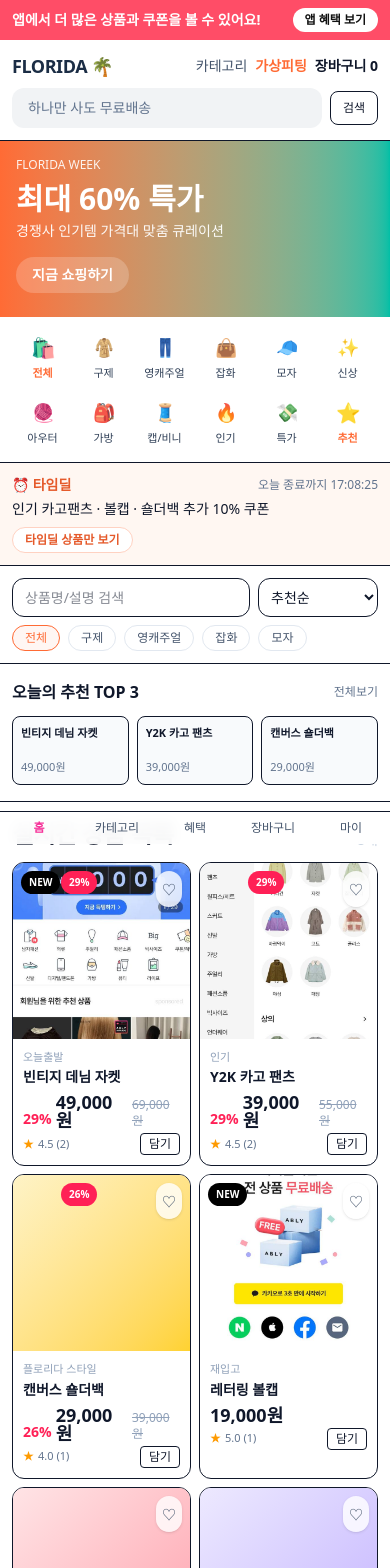
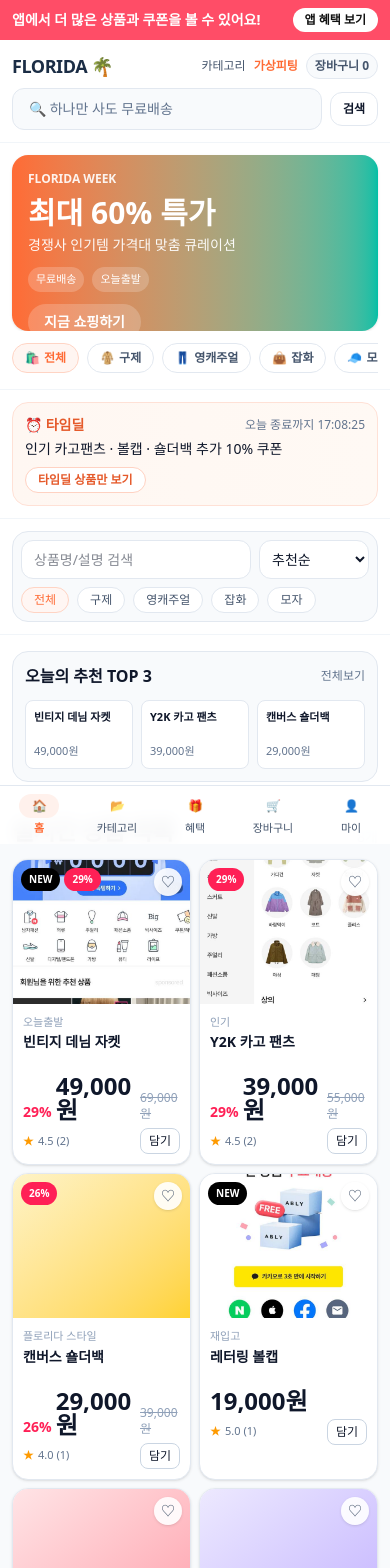
Before and after one commit to dudqks0319-cpu/florida-shop, a Next.js app: page /florida in a window 390 px wide. Shown: the top 1568 px of the page. Built offline with nearby package versions, Linux system fonts and the light colour scheme.

Commit message:
style: polish florida UI to modern mobile app look

```diff
--- a/src/app/florida/page.tsx
+++ b/src/app/florida/page.tsx
@@ -72,8 +72,8 @@
   };
 
   return (
-    <main className="min-h-screen bg-[#f5f6f8]">
-      <div className="max-w-md mx-auto bg-white min-h-screen pb-24">
+    <main className="min-h-screen bg-[#eef1f4]">
+      <div className="max-w-md mx-auto bg-[#f8fafc] min-h-screen pb-24 shadow-[0_0_0_1px_rgba(0,0,0,0.02)]">
         <div className="bg-[#ff4d67] text-white px-3 py-2 flex items-center justify-between text-sm">
           <span className="font-semibold">앱에서 더 많은 상품과 쿠폰을 볼 수 있어요!</span>
           <Link href="/florida/welcome" className="bg-white text-[#111] rounded-full px-3 py-1 text-xs font-semibold">
@@ -86,15 +86,16 @@
         <CategoryBar selected={category} onSelect={setCategory} />
         <TimeDeal onAction={applyTimeDealFilter} />
 
-        <section className="px-3 py-3 border-b bg-white">
-          <div className="grid grid-cols-[1fr_120px] gap-2">
+        <section className="px-3 py-3 border-b border-slate-100 bg-white">
+          <div className="rounded-2xl border border-slate-200 p-2 bg-slate-50">
+            <div className="grid grid-cols-[1fr_110px] gap-2">
               <input
                 value={searchKeyword}
                 onChange={(e) => setSearchKeyword(e.target.value)}
                 placeholder="상품명/설명 검색"
-              className="rounded-xl border px-3 py-2 text-sm"
+                className="rounded-xl border border-slate-200 bg-white px-3 py-2 text-sm"
               />
-            <select value={sort} onChange={(e) => setSort(e.target.value as SortKey)} className="rounded-xl border px-2 py-2 text-sm">
+              <select value={sort} onChange={(e) => setSort(e.target.value as SortKey)} className="rounded-xl border border-slate-200 bg-white px-2 py-2 text-sm">
                 <option value="recommend">추천순</option>
                 <option value="price_low">낮은가격순</option>
                 <option value="price_high">높은가격순</option>
@@ -107,37 +108,42 @@
                 <button
                   key={c}
                   onClick={() => setCategory(c as FloridaCategory)}
-                className={`rounded-full border px-3 py-1 text-xs ${category === c ? "border-[#FF6B35] text-[#FF6B35] bg-[#fff6f3]" : "border-slate-200 text-slate-600"}`}
+                  className={`rounded-full border px-3 py-1 text-xs ${
+                    category === c ? "border-[#ffd4c4] text-[#FF6B35] bg-[#fff6f3]" : "border-slate-200 bg-white text-slate-600"
+                  }`}
                 >
                   {c}
                 </button>
               ))}
             </div>
+          </div>
         </section>
 
-        <section className="px-3 py-4 border-b bg-white">
+        <section className="px-3 py-4 border-b border-slate-100 bg-white">
+          <div className="rounded-2xl border border-slate-200 p-3 bg-slate-50">
             <div className="flex items-center justify-between">
               <h3 className="text-base font-extrabold">오늘의 추천 TOP 3</h3>
               <Link href="/florida/all" className="text-xs text-slate-500">전체보기</Link>
             </div>
             <div className="mt-3 grid grid-cols-3 gap-2">
               {topPicks.map((p) => (
-              <Link key={p.id} href={`/florida/product/${p.id}`} onClick={() => pushRecent(p.id)} className="rounded-lg border p-2 bg-slate-50">
+                <Link key={p.id} href={`/florida/product/${p.id}`} onClick={() => pushRecent(p.id)} className="rounded-lg border border-slate-200 p-2 bg-white">
                   <p className="text-[11px] font-semibold line-clamp-2 min-h-[30px]">{p.name}</p>
                   <p className="text-[11px] text-slate-500 mt-1">{p.price.toLocaleString("ko-KR")}원</p>
                 </Link>
               ))}
+            </div>
           </div>
         </section>
 
         <section className="px-3 py-4">
           <div className="flex items-end justify-between">
             <h3 className="text-2xl font-black tracking-tight">실시간 상품 목록</h3>
-            <span className="text-slate-300 text-sm">{filteredProducts.length}개</span>
+            <span className="text-slate-400 text-sm">{filteredProducts.length}개</span>
           </div>
 
           {filteredProducts.length === 0 ? (
-            <div className="mt-3 rounded-xl border bg-slate-50 p-6 text-center text-sm text-slate-500">
+            <div className="mt-3 rounded-2xl border border-slate-200 bg-white p-6 text-center text-sm text-slate-500">
               조건에 맞는 상품이 없습니다. 카테고리/검색어를 바꿔보세요.
             </div>
           ) : (
--- a/src/components/home/CategoryBar.tsx
+++ b/src/components/home/CategoryBar.tsx
@@ -24,18 +24,20 @@
 
 export default function CategoryBar({ selected = "전체", onSelect }: CategoryBarProps) {
   return (
-    <section className="px-3 py-4 border-b bg-white">
-      <div className="grid grid-cols-6 gap-y-4 text-center">
+    <section className="px-3 py-3 border-b border-slate-100 bg-white">
+      <div className="flex gap-2 overflow-x-auto scrollbar-hide pb-1">
         {QUICK_MENUS.map((m, idx) => {
           const active = selected === m.key || (selected !== "전체" && m.key === selected && idx > 0);
           return (
             <button
               key={`${m.label}-${idx}`}
-              className="flex flex-col items-center gap-1"
+              className={`shrink-0 inline-flex items-center gap-1 rounded-full border px-3 py-1.5 text-xs font-semibold transition-colors ${
+                active ? "border-[#ffd4c4] bg-[#fff5f1] text-[#FF6B35]" : "border-slate-200 bg-white text-slate-600"
+              }`}
               onClick={() => onSelect?.(m.key)}
             >
-              <span className={`text-lg transition-transform ${active ? "scale-110" : "opacity-90"}`}>{m.icon}</span>
-              <span className={`text-[11px] ${active ? "text-[#FF6B35] font-semibold" : "text-slate-700"}`}>{m.label}</span>
+              <span>{m.icon}</span>
+              <span>{m.label}</span>
             </button>
           );
         })}
--- a/src/components/home/HeroBanner.tsx
+++ b/src/components/home/HeroBanner.tsx
@@ -9,17 +9,34 @@
 
 export default function HeroBanner({ image }: HeroBannerProps) {
   if (image) {
-    return <img src={image} alt="메인 배너" className="w-full h-44 object-cover" />;
+    return (
+      <section className="px-3 pt-3 bg-white">
+        <div className="relative h-44 rounded-2xl overflow-hidden">
+          <img src={image} alt="메인 배너" className="w-full h-full object-cover" />
+          <div className="absolute inset-0 bg-black/20" />
+          <div className="absolute left-4 bottom-4 text-white">
+            <p className="text-xs font-semibold">FLORIDA PICK</p>
+            <p className="text-lg font-black mt-1">이번 주 추천 스타일</p>
+          </div>
+        </div>
+      </section>
+    );
   }
 
   return (
-    <div className="bg-gradient-to-r from-[#FF6B35] to-[#00BFA6] text-white p-4 h-44">
-      <p className="text-xs opacity-90">FLORIDA WEEK</p>
-      <h2 className="text-3xl font-black mt-2">최대 60% 특가</h2>
-      <p className="text-sm mt-1 opacity-95">경쟁사 인기템 가격대 맞춤 큐레이션</p>
-      <Link href="/florida/all" className="mt-4 inline-flex bg-white/20 rounded-full px-4 py-2 text-sm font-semibold">
-        지금 쇼핑하기
-      </Link>
-    </div>
+    <section className="px-3 pt-3 bg-white">
+      <div className="h-44 rounded-2xl bg-gradient-to-r from-[#FF6B35] to-[#00BFA6] text-white p-4 shadow-sm">
+        <p className="text-xs opacity-90 font-semibold">FLORIDA WEEK</p>
+        <h2 className="text-3xl font-black mt-2">최대 60% 특가</h2>
+        <p className="text-sm mt-1 opacity-95">경쟁사 인기템 가격대 맞춤 큐레이션</p>
+        <div className="mt-3 flex gap-2 text-[11px]">
+          <span className="rounded-full bg-white/20 px-2 py-1">무료배송</span>
+          <span className="rounded-full bg-white/20 px-2 py-1">오늘출발</span>
+        </div>
+        <Link href="/florida/all" className="mt-3 inline-flex bg-white/20 rounded-full px-4 py-2 text-sm font-semibold">
+          지금 쇼핑하기
+        </Link>
+      </div>
+    </section>
   );
 }
--- a/src/components/home/TimeDeal.tsx
+++ b/src/components/home/TimeDeal.tsx
@@ -33,18 +33,20 @@
   const remainText = useMemo(() => getRemainText(remainSec), [remainSec]);
 
   return (
-    <section className="px-3 py-3 border-b bg-[#fff7f2]">
+    <section className="px-3 py-3 border-b border-slate-100 bg-white">
+      <div className="rounded-2xl border border-[#ffe1d6] bg-gradient-to-r from-[#fff7f2] to-[#fff9f4] p-3">
         <div className="flex items-center justify-between">
           <p className="font-bold text-sm text-[#E55A2B]">⏰ 타임딜</p>
           <p className="text-xs text-slate-500">오늘 종료까지 {remainText}</p>
         </div>
-      <p className="mt-1 text-sm">인기 카고팬츠 · 볼캡 · 숄더백 추가 10% 쿠폰</p>
+        <p className="mt-1 text-sm font-medium">인기 카고팬츠 · 볼캡 · 숄더백 추가 10% 쿠폰</p>
         <button
           onClick={onAction}
           className="mt-2 text-xs font-semibold rounded-full border border-[#ffd2c2] bg-white px-3 py-1 text-[#E55A2B]"
         >
           타임딜 상품만 보기
         </button>
+      </div>
     </section>
   );
 }
--- a/src/components/layout/BottomNav.tsx
+++ b/src/components/layout/BottomNav.tsx
@@ -4,11 +4,11 @@
 import { usePathname } from "next/navigation";
 
 const navItems = [
-  { href: "/florida", label: "홈" },
-  { href: "/florida/all", label: "카테고리" },
-  { href: "/florida/welcome", label: "혜택" },
-  { href: "/florida/cart", label: "장바구니" },
-  { href: "/florida/mypage", label: "마이" },
+  { href: "/florida", label: "홈", icon: "🏠" },
+  { href: "/florida/all", label: "카테고리", icon: "📂" },
+  { href: "/florida/welcome", label: "혜택", icon: "🎁" },
+  { href: "/florida/cart", label: "장바구니", icon: "🛒" },
+  { href: "/florida/mypage", label: "마이", icon: "👤" },
 ];
 
 export default function BottomNav() {
@@ -20,13 +20,20 @@
   }
 
   return (
-    <nav className="fixed bottom-0 inset-x-0 border-t bg-white/95 backdrop-blur">
-      <div className="max-w-md mx-auto grid grid-cols-5 text-center py-2 text-xs">
+    <nav className="fixed bottom-0 inset-x-0 border-t border-slate-200 bg-white/95 backdrop-blur">
+      <div className="max-w-md mx-auto grid grid-cols-5 py-2">
         {navItems.map((item) => {
           const isActive = item.href === "/florida" ? pathname === "/florida" : pathname.startsWith(item.href);
           return (
-            <Link key={item.href} href={item.href} className={isActive ? "text-pink-500 font-semibold" : "text-slate-600"}>
-              {item.label}
+            <Link key={item.href} href={item.href} className="text-center">
+              <span
+                className={`mx-auto h-6 w-10 rounded-full text-[12px] flex items-center justify-center ${
+                  isActive ? "bg-[#fff1ec] text-[#FF6B35]" : "text-slate-500"
+                }`}
+              >
+                {item.icon}
+              </span>
+              <span className={`text-[11px] mt-0.5 block ${isActive ? "text-[#FF6B35] font-semibold" : "text-slate-600"}`}>{item.label}</span>
             </Link>
           );
         })}
--- a/src/components/layout/Header.tsx
+++ b/src/components/layout/Header.tsx
@@ -13,22 +13,33 @@
 
   return (
     <>
-    <header className="px-3 py-3 border-b bg-white sticky top-0 z-20">
+      <header className="px-3 pt-3 pb-3 border-b border-slate-100 bg-white/95 sticky top-0 z-30 backdrop-blur">
         <div className="flex items-center justify-between gap-2">
           <Link href="/florida" className="text-lg font-black tracking-tight text-[#1B2D45]">
             FLORIDA <span className="text-[#FF6B35]">🌴</span>
           </Link>
-        <div className="flex items-center gap-2 text-sm">
-          <Link href="/florida/all" className="text-slate-600">카테고리</Link>
+          <div className="flex items-center gap-2 text-xs text-slate-600">
+            <Link href="/florida/all" className="hover:text-[#FF6B35]">카테고리</Link>
             <Link href="/florida/virtual-tryon" className="text-[#FF6B35] font-semibold">가상피팅</Link>
-          <Link href="/florida/cart" className="font-semibold">장바구니 {cartCount}</Link>
+            <Link href="/florida/cart" className="rounded-full border border-slate-200 px-2 py-1 font-semibold bg-slate-50">
+              장바구니 {cartCount}
+            </Link>
           </div>
         </div>
+
         <div className="mt-2 grid grid-cols-[1fr_auto] gap-2 items-center">
-        <button onClick={() => setShowSearch(true)} className="bg-[#f1f3f5] rounded-xl px-4 py-2.5 text-sm text-left text-slate-500">하나만 사도 무료배송</button>
-        <button onClick={() => setShowSearch(true)} className="text-xs px-3 py-2 rounded-lg border">검색</button>
+          <button
+            onClick={() => setShowSearch(true)}
+            className="rounded-xl border border-slate-200 bg-slate-50 px-4 py-2.5 text-sm text-left text-slate-500"
+          >
+            🔍 하나만 사도 무료배송
+          </button>
+          <button onClick={() => setShowSearch(true)} className="text-xs px-3 py-2 rounded-xl border border-slate-200 bg-white font-semibold">
+            검색
+          </button>
         </div>
       </header>
+
       <SearchModal isOpen={showSearch} onClose={() => setShowSearch(false)} />
     </>
   );
--- a/src/components/product/ProductCard.tsx
+++ b/src/components/product/ProductCard.tsx
@@ -46,53 +46,61 @@
   const discountRate = originalPrice ? Math.round(((originalPrice - price) / originalPrice) * 100) : 0;
 
   return (
-    <article className="rounded-xl border bg-white overflow-hidden">
+    <article className="rounded-2xl border border-slate-200 bg-white overflow-hidden shadow-sm hover:shadow-md transition-shadow">
       <div className="relative">
         <Link href={`/florida/product/${id}`} onClick={onOpen}>
           {image ? (
-            <Image src={image} alt={name} width={320} height={320} className="w-full h-44 object-cover" />
+            <Image src={image} alt={name} width={320} height={320} className="w-full h-36 object-cover" />
           ) : (
-            <div className={`w-full h-44 bg-gradient-to-br ${colorClass || "from-slate-100 to-slate-300"}`} />
+            <div className={`w-full h-36 bg-gradient-to-br ${colorClass || "from-slate-100 to-slate-300"}`} />
           )}
         </Link>
 
-        {isNew && <span className="absolute top-2 left-2 text-[10px] font-bold bg-black text-white rounded-full px-2 py-1">NEW</span>}
-        {discountRate > 0 && <span className="absolute top-2 left-12 text-[10px] font-bold bg-rose-500 text-white rounded-full px-2 py-1">{discountRate}%</span>}
+        <div className="absolute top-2 left-2 flex items-center gap-1">
+          {isNew && <span className="text-[10px] font-bold bg-black text-white rounded-full px-2 py-1">NEW</span>}
+          {discountRate > 0 && <span className="text-[10px] font-bold bg-rose-500 text-white rounded-full px-2 py-1">{discountRate}%</span>}
+        </div>
 
         <button
           onClick={() => {
             if (onToggleWish) onToggleWish();
             else setLocalWish(!isWished);
           }}
-          className="absolute top-2 right-2 z-10 p-1.5 rounded-full bg-white/80 backdrop-blur-sm shadow-sm transition-all hover:scale-110"
+          className="absolute top-2 right-2 z-10 h-7 w-7 rounded-full bg-white/90 backdrop-blur-sm shadow-sm text-sm"
           aria-label="찜하기"
         >
-          <span className={`text-sm ${isWished ? "text-rose-500" : "text-slate-600"}`}>{isWished ? "♥" : "♡"}</span>
+          <span className={`${isWished ? "text-rose-500" : "text-slate-600"}`}>{isWished ? "♥" : "♡"}</span>
         </button>
       </div>
 
       <div className="p-2.5">
         {shopName && <p className="text-[11px] text-slate-400">{shopName}</p>}
-        <Link href={`/florida/product/${id}`} onClick={onOpen} className="text-sm font-semibold line-clamp-2 mt-0.5 block">
+        <Link href={`/florida/product/${id}`} onClick={onOpen} className="text-sm font-semibold line-clamp-2 mt-0.5 block min-h-[36px]">
           {name}
         </Link>
 
         <div className="mt-1.5 flex items-end gap-1">
           {discountRate > 0 && <span className="text-rose-500 font-bold text-sm">{discountRate}%</span>}
-          <span className="text-lg font-extrabold leading-none">{price.toLocaleString("ko-KR")}원</span>
+          <span className="text-[24px] font-extrabold leading-none">{price.toLocaleString("ko-KR")}원</span>
           {originalPrice && originalPrice > price && (
             <span className="text-xs text-slate-400 line-through">{originalPrice.toLocaleString("ko-KR")}원</span>
           )}
         </div>
 
-        <div className="mt-1 flex items-center justify-between">
+        <div className="mt-1.5 flex items-center justify-between">
           <p className="text-[11px] text-slate-500 flex items-center gap-1">
             <span className="text-amber-500">★</span>
             {rating.toFixed(1)} ({reviewCount})
           </p>
-          <button onClick={() => (hasOptions ? setOpenOption(true) : onAddCart?.())} className="text-xs border rounded px-2 py-0.5">담기</button>
+          <button
+            onClick={() => (hasOptions ? setOpenOption(true) : onAddCart?.())}
+            className="text-xs border border-slate-300 rounded-lg px-2 py-1 bg-white"
+          >
+            담기
+          </button>
         </div>
       </div>
+
       <OptionBottomSheet
         isOpen={openOption}
         onClose={() => setOpenOption(false)}
```
Also changed, not shown: src/app/florida/all/page.tsx (+17 -17 lines), src/app/florida/welcome/page.tsx (+17 -13 lines). Lines whose indentation alone changed are shown as unchanged.
